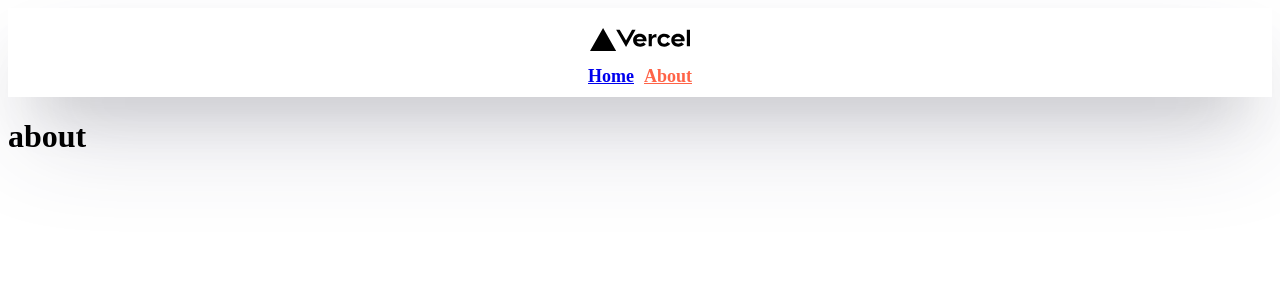
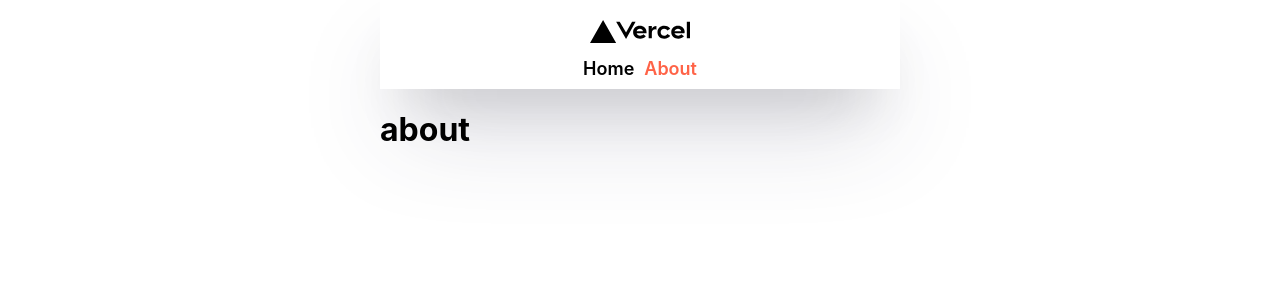
Before and after one commit to jseo9732/NextJS-intro, a Next.js app: page /about in a window 1280 px wide. Shown: the top 300 px of the page. Built offline with nearby package versions, Linux system fonts and the light colour scheme.

Commit message:
#2.1 Fetching Data_누락 globalsStyles 적용

```diff
--- a/src/pages/_app.tsx
+++ b/src/pages/_app.tsx
@@ -1,4 +1,5 @@
 import Layout from '@/components/Layout';
+import '../styles/globals.css';
 
 export default function App({ Component, pageProps }: any) {
   return (
--- a/src/styles/globals.css
+++ b/src/styles/globals.css
@@ -1,98 +1,15 @@
-:root {
-  --max-width: 1100px;
-  --border-radius: 12px;
-  --font-mono: ui-monospace, Menlo, Monaco, 'Cascadia Mono', 'Segoe UI Mono',
-    'Roboto Mono', 'Oxygen Mono', 'Ubuntu Monospace', 'Source Code Pro',
-    'Fira Mono', 'Droid Sans Mono', 'Courier New', monospace;
-
-  --foreground-rgb: 0, 0, 0;
-  --background-start-rgb: 214, 219, 220;
-  --background-end-rgb: 255, 255, 255;
-
-  --primary-glow: conic-gradient(
-    from 180deg at 50% 50%,
-    #16abff33 0deg,
-    #0885ff33 55deg,
-    #54d6ff33 120deg,
-    #0071ff33 160deg,
-    transparent 360deg
-  );
-  --secondary-glow: radial-gradient(
-    rgba(255, 255, 255, 1),
-    rgba(255, 255, 255, 0)
-  );
-
-  --tile-start-rgb: 239, 245, 249;
-  --tile-end-rgb: 228, 232, 233;
-  --tile-border: conic-gradient(
-    #00000080,
-    #00000040,
-    #00000030,
-    #00000020,
-    #00000010,
-    #00000010,
-    #00000080
-  );
-
-  --callout-rgb: 238, 240, 241;
-  --callout-border-rgb: 172, 175, 176;
-  --card-rgb: 180, 185, 188;
-  --card-border-rgb: 131, 134, 135;
-}
-
-@media (prefers-color-scheme: dark) {
-  :root {
-    --foreground-rgb: 255, 255, 255;
-    --background-start-rgb: 0, 0, 0;
-    --background-end-rgb: 0, 0, 0;
-
-    --primary-glow: radial-gradient(rgba(1, 65, 255, 0.4), rgba(1, 65, 255, 0));
-    --secondary-glow: linear-gradient(
-      to bottom right,
-      rgba(1, 65, 255, 0),
-      rgba(1, 65, 255, 0),
-      rgba(1, 65, 255, 0.3)
-    );
-
-    --tile-start-rgb: 2, 13, 46;
-    --tile-end-rgb: 2, 5, 19;
-    --tile-border: conic-gradient(
-      #ffffff80,
-      #ffffff40,
-      #ffffff30,
-      #ffffff20,
-      #ffffff10,
-      #ffffff10,
-      #ffffff80
-    );
-
-    --callout-rgb: 20, 20, 20;
-    --callout-border-rgb: 108, 108, 108;
-    --card-rgb: 100, 100, 100;
-    --card-border-rgb: 200, 200, 200;
-  }
-}
-
-* {
-  box-sizing: border-box;
+html,
+body {
   padding: 0;
   margin: 0;
-}
-
-html,
-body {
-  max-width: 100vw;
-  overflow-x: hidden;
+  font-family: -apple-system, BlinkMacSystemFont, Segoe UI, Roboto, Oxygen, Ubuntu, Cantarell,
+    Fira Sans, Droid Sans, Helvetica Neue, sans-serif;
 }
 
 body {
-  color: rgb(var(--foreground-rgb));
-  background: linear-gradient(
-      to bottom,
-      transparent,
-      rgb(var(--background-end-rgb))
-    )
-    rgb(var(--background-start-rgb));
+  max-width: 520px;
+  width: 100%;
+  margin: 0 auto;
 }
 
 a {
@@ -100,8 +17,6 @@
   text-decoration: none;
 }
 
-@media (prefers-color-scheme: dark) {
-  html {
-    color-scheme: dark;
-  }
+* {
+  box-sizing: border-box;
 }
```
